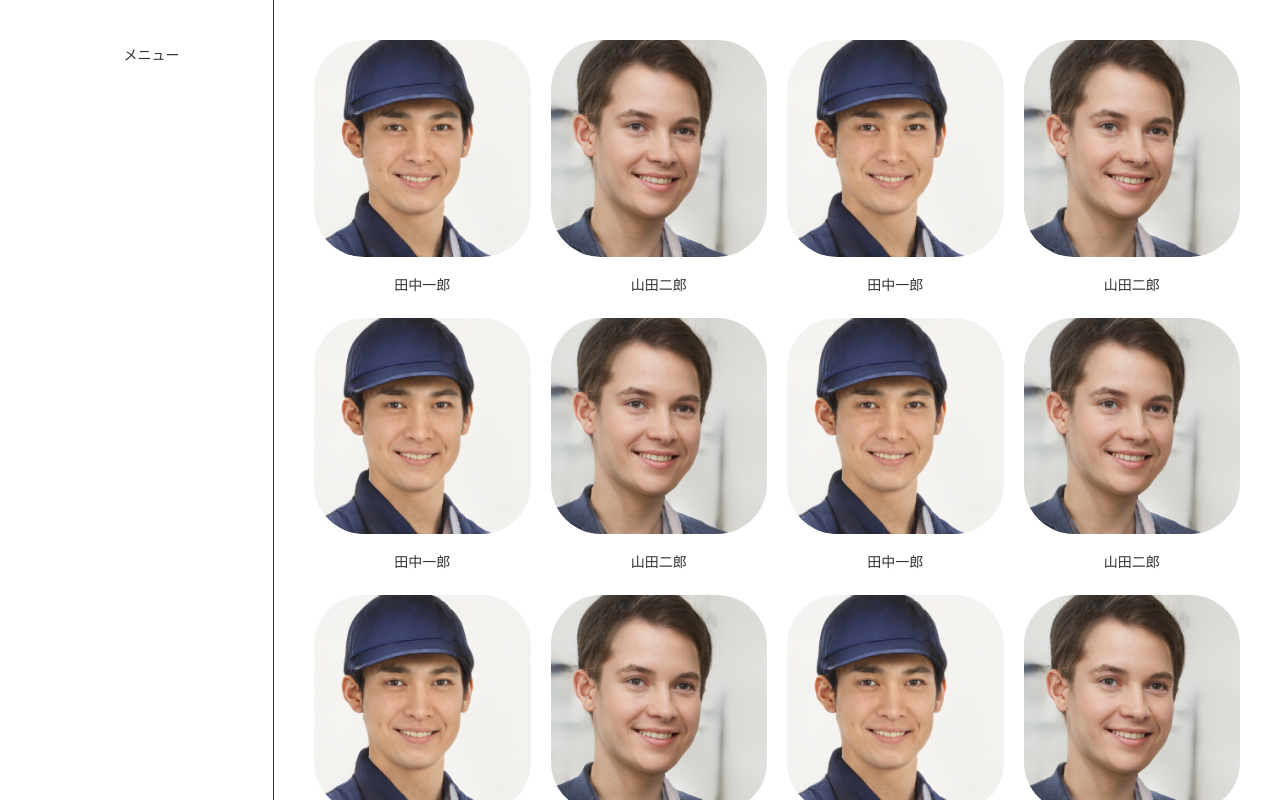
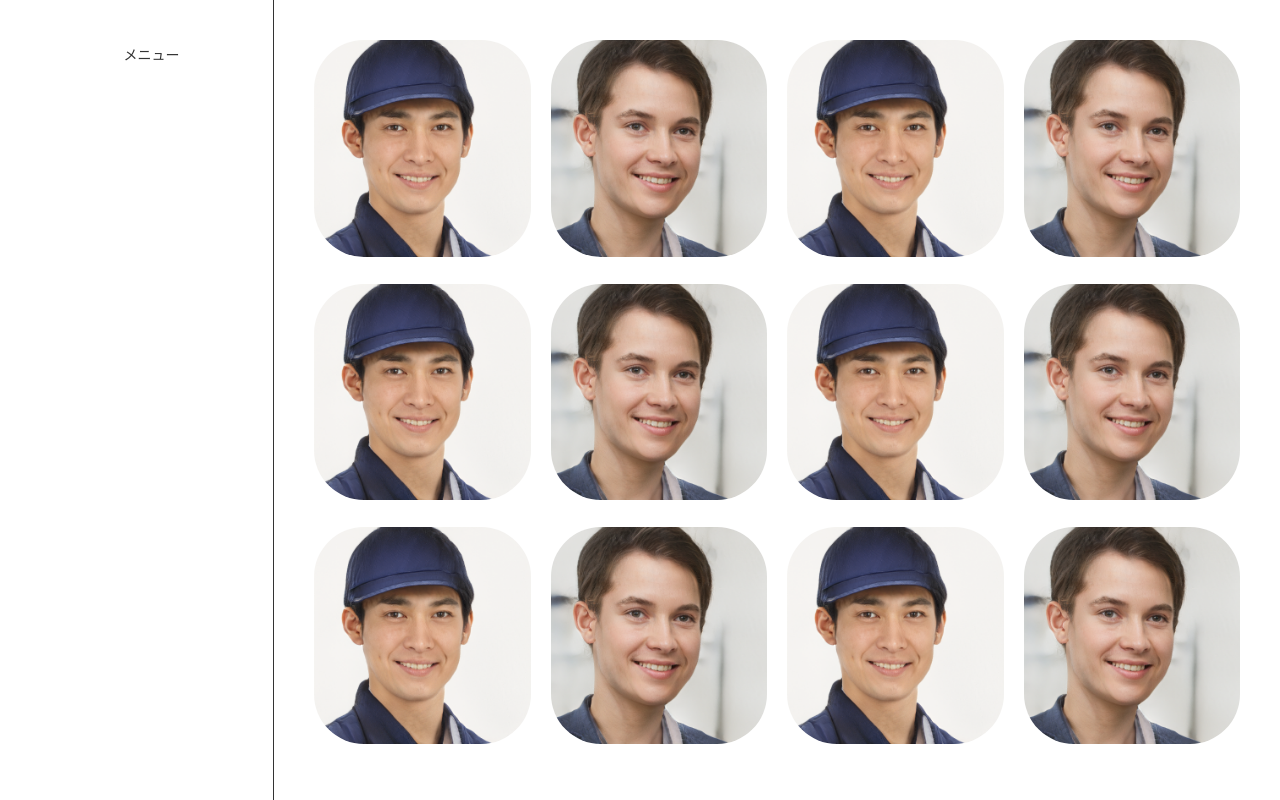
Before and after one commit to yamam00s/matching-vite-app, a Vue app: page / in a window 1280 px wide. Built offline with nearby package versions, Linux system fonts and the light colour scheme.

Commit message:
ディレクトリ構造変更

```diff
--- a/src/components/atoms/Person.vue
+++ b/src/components/Person.vue
@@ -1,7 +1,7 @@
 <template>
   <div class="person">
     <img class="person-image" :src="imagePathName" />
-    <p class="person-name">{{ person.name }}</p>
+    <p class="person-name">{{ person.naame }}</p>
   </div>
 </template>
 
--- a/src/pages/Home.vue
+++ b/src/pages/Home.vue
@@ -15,8 +15,7 @@
 
 <script lang="ts">
 import { defineComponent, ref } from 'vue'
-// import { Person as PersonType } from '@/services/models/person'
-import Person from '@/components/atoms/Person.vue'
+import Person from '@/components/Person.vue'
 import { usePersonsRepositories } from '@/composables/usePersonsRepositories'
 
 export default defineComponent({
@@ -29,6 +28,7 @@ export default defineComponent({
     const { persons } = usePersonsRepositories(isMale.value)
 
     return {
+      isMale,
       persons,
     }
   },
```
